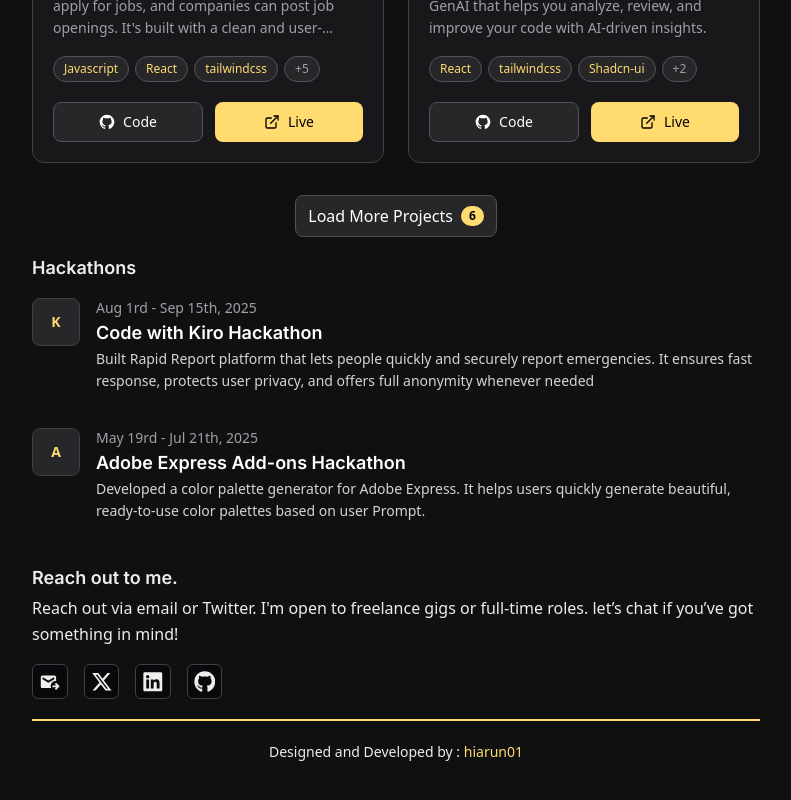
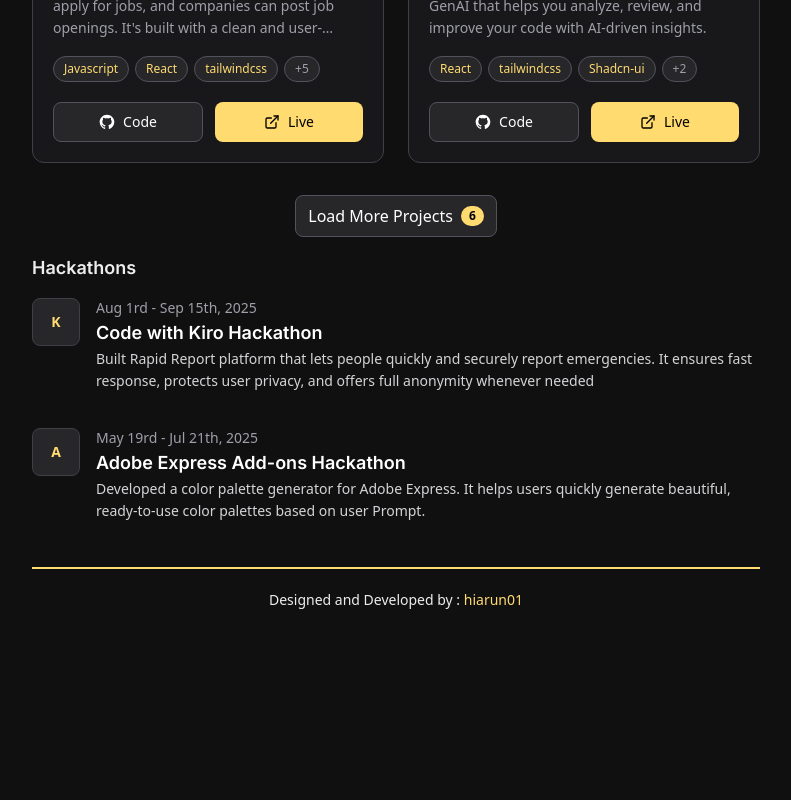
Before and after one commit to hiarun01/my-portfolio, a Next.js app: page / in a window 1280 px wide. Shown: the part 941-1741 px from the top of the page, without its empty margins (244-1035 px from the left). After the commit the page ends 1612 px from the top, so only its background shows below. Built offline with nearby package versions, Linux system fonts and the light colour scheme.

Commit message:
fixed deployment erro

```diff
--- a/app/page.tsx
+++ b/app/page.tsx
@@ -2,7 +2,7 @@
 
 import About from "@/components/About";
 // import Blogs from "@/components/Blogs";
-import Contact from "@/components/Contact";
+// import Contact from "@/components/Contact";
 import Footer from "@/components/Footer";
 import HackathonSection from "@/components/HackathonSection";
 // import GitHubState from "@/components/GitHubState";
@@ -24,7 +24,7 @@ export default function Home() {
       {/* SupprtME */}
       {/* <SupportMe /> */}
       {/* Contact Section */}
-      <Contact />
+      {/* <Contact /> */}
 
       {/* Footer */}
       <Footer />
```
Also changed, not shown: app/projects/page.tsx (deleted, +0 -196 lines).
